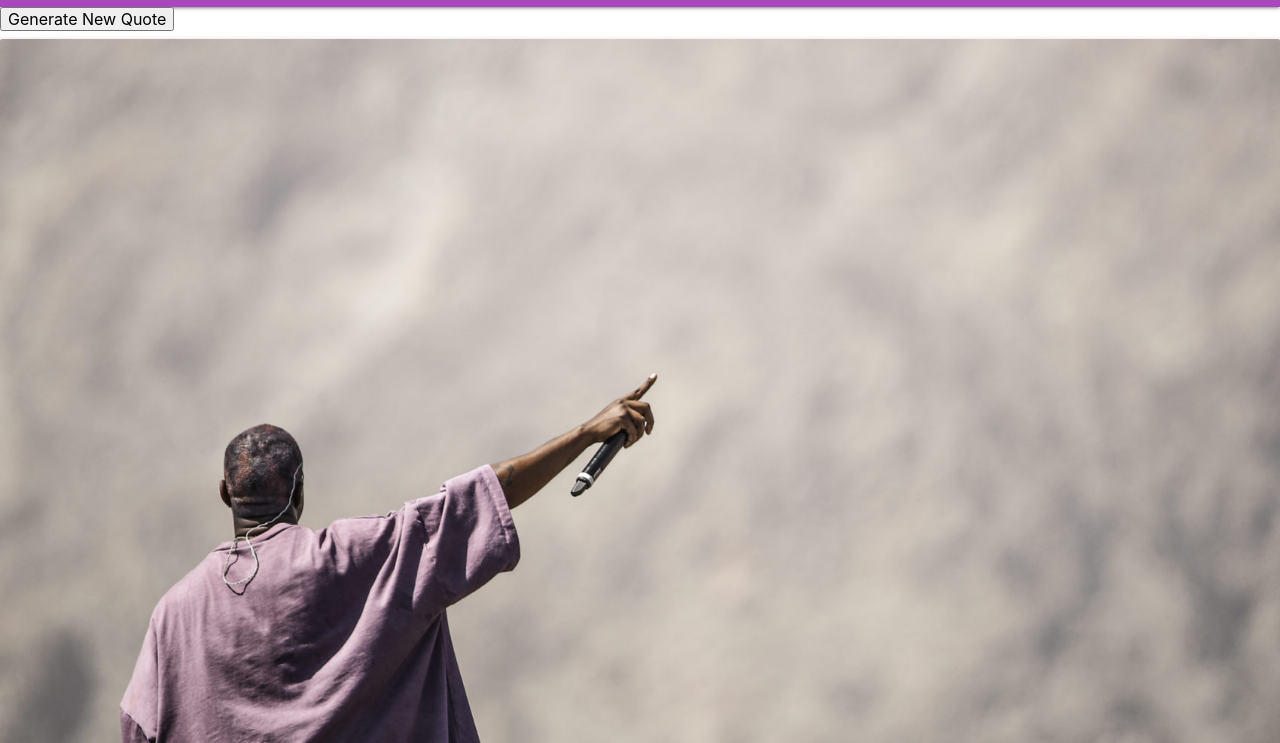
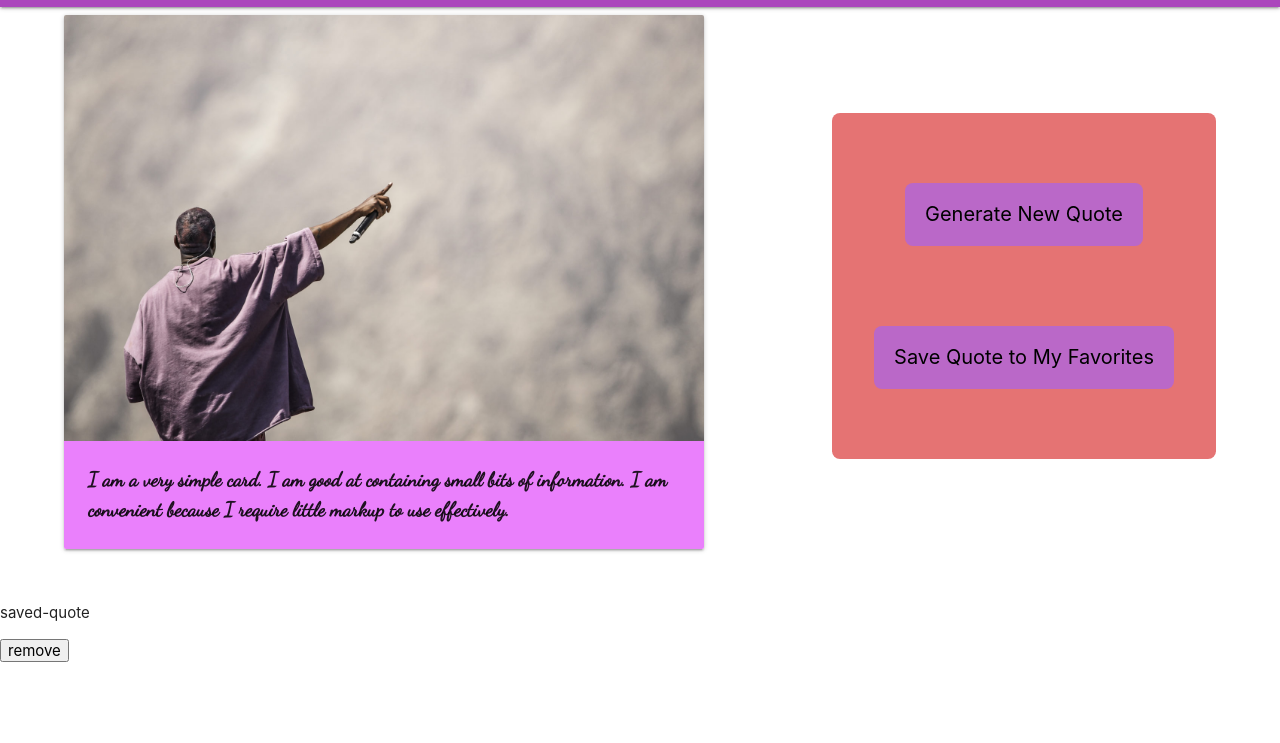
Before and after one commit to michael-rodriguez22/what-would-kanye-do, a plain HTML site: page index.html in a window 1280 px wide. Shown: the part 57-800 px from the top of the page. Drawn offline with nearby package versions, Linux system fonts and the light colour scheme.

Commit message:
suitable styling for landing page

```diff
--- a/assets/css/style.css
+++ b/assets/css/style.css
@@ -23,21 +23,37 @@ nav .brand-logo{
     font-size: 26px;
 }
 
-/* MAIN STYLES */
-.find-new-quote-section {
+/* FIND NEW QUOTES STYLES */
+.find-new-quotes-section {
     display: flex;
     flex-direction: row;
+    justify-content: space-around;
+    align-items: center;
+}
+
+.quote-object-el {
+    width: 50%;
+}
+
+.card-content p {
+    font-family: 'Dancing Script', cursive;
+    font-size: 20px;
+    font-weight: bolder;
+}
+
+.buttons {
+    width: 30%;
+    text-align: center;
+    padding: 2em 0;
+    border-radius: 8px;
 }
 
 .user-choice-btn {
-    font-size: 16px;
+    font-size: 20px;
+    margin:2em;
+    border-radius: 8px;
+    border: none;
+    padding: 1em;
 }
 
-.quote-object {
-    display: flex;
-}
-
-.quote {
-    font-family: 'Dancing Script', cursive;
-    font-size: 20px;
-}
+/* SAVED QUOTE STYLES */
--- a/index.html
+++ b/index.html
@@ -23,7 +23,6 @@
     <main>
         <!-- Generate Quote Section -->
         <section id="find-new-quotes-section" class="find-new-quotes-section">
-            <button id ="generate-button-el" class="user-choice-btn">Generate New Quote</button>
             <div class="card quote-object-el">
                 <div class="card-image">
                     <img id="giphy-el" src="assets/images/GettyImages-1144224135.jpeg">
@@ -37,7 +36,10 @@
                     </p>
                 </div>
             </div>
-            <button id="save-quote-el" class="user-choice-btn">Save Quote to My Favorites</button>
+            <div class="buttons red lighten-2">
+                <button id ="generate-button-el" class="user-choice-btn purple lighten-2">Generate New Quote</button>
+                <button id="save-quote-el" class="user-choice-btn purple lighten-2">Save Quote to My Favorites</button>
+            </div>
         </section>
         <!-- Saved Quote Section -->
         <section id="my-favorites-section">
```
